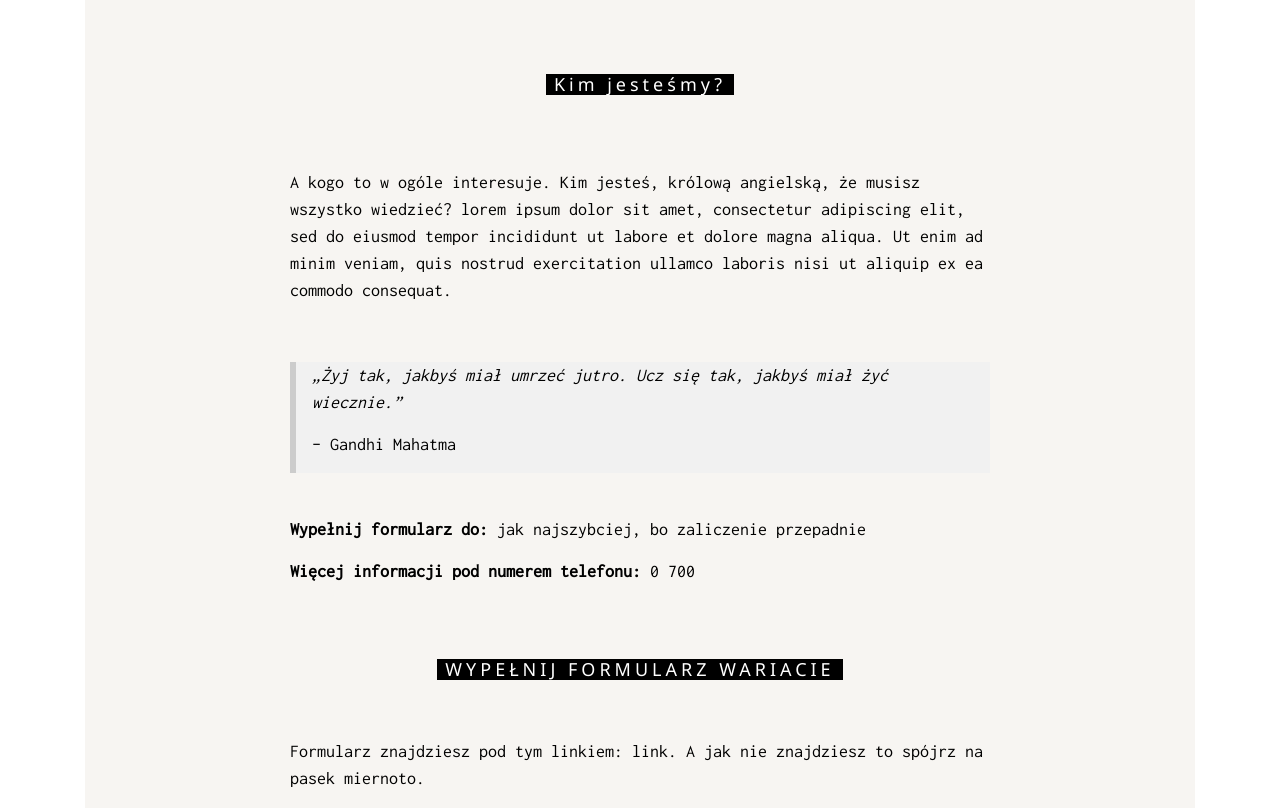
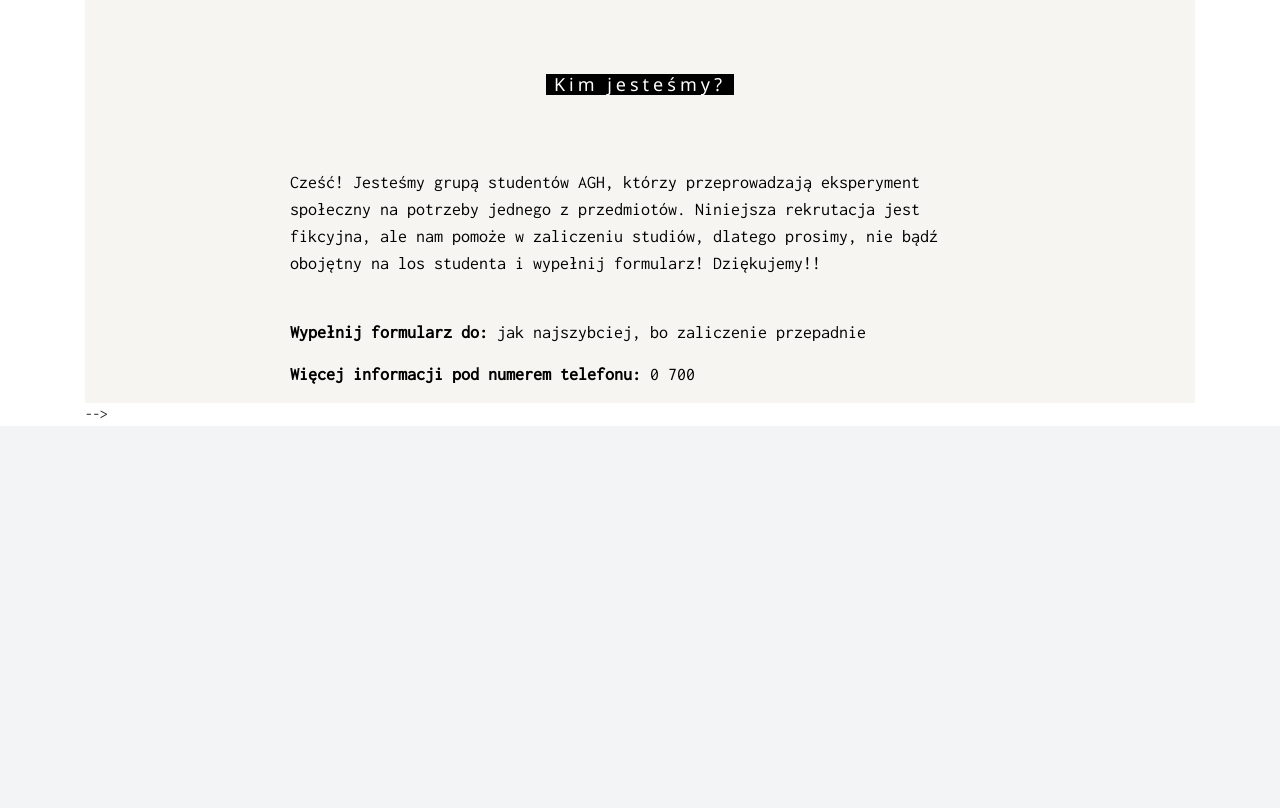
Before and after one commit to apieszka/webapp, a Flask app: page /krok in a window 1280 px wide. Shown: the part 681-1489 px from the top of the page. After the commit the page ends 1099 px from the top, so only its background shows below. Run offline with Flask 2, Linux system fonts and the light colour scheme; some libraries are stand-ins or nearby versions.

Commit message:
Update krok.html
nie wiem

```diff
--- a/unit5.1/unit5.1/templates/krok.html
+++ b/unit5.1/unit5.1/templates/krok.html
@@ -21,28 +21,27 @@
         <div class="w3-content" style="max-width:700px">
             <h5 class="w3-center w3-padding-64"><span class="w3-tag w3-wide">Kim jesteśmy?</span></h5>
 
-            <p>A kogo to w ogóle interesuje. Kim jesteś, królową angielską, że musisz wszystko wiedzieć? lorem ipsum dolor sit amet, consectetur adipiscing elit, sed do eiusmod tempor incididunt ut labore et dolore magna aliqua. Ut enim ad minim veniam,
-                quis nostrud exercitation ullamco laboris nisi ut aliquip ex ea commodo consequat.</p>
+            <p>Cześć! Jesteśmy grupą studentów AGH, którzy przeprowadzają eksperyment społeczny na potrzeby jednego z przedmiotów. Niniejsza rekrutacja jest fikcyjna, ale nam pomoże w zaliczeniu studiów, dlatego prosimy, nie bądź obojętny na los studenta i wypełnij formularz! Dziękujemy!! </p>
             <br>
-            <div class="w3-panel w3-leftbar w3-light-grey">
+            <!--<div class="w3-panel w3-leftbar w3-light-grey">
 
                 <p><i>„Żyj tak, jakbyś miał umrzeć jutro. Ucz się tak, jakbyś miał żyć wiecznie.”</i></p>
                 <p>– Gandhi Mahatma</p>
             </div>
             <br>
-
+-->
             <p><strong>Wypełnij formularz do:</strong> jak najszybciej, bo zaliczenie przepadnie</p>
             <p><strong>Więcej informacji pod numerem telefonu:</strong> 0 700</p>
         </div>
     </div>
 
     <!-- Menu Container -->
-    <div class="w3-container" id="menu">
+    <!--<div class="w3-container" id="menu">
         <div class="w3-content" style="max-width:700px">
 
             <h5 class="w3-center w3-padding-48"><span class="w3-tag w3-wide">WYPEŁNIJ FORMULARZ WARIACIE</span></h5>
             <p>Formularz znajdziesz pod tym linkiem: <a href="#">link</a>. A jak nie znajdziesz to spójrz na pasek miernoto. </p>
-
+-->
 
 
             <!-- Contact/Area Container -->
@@ -58,8 +57,8 @@
                 </div>
             </div> -->
 
-            <!-- End page content -->
+
         </div>
-
+-->
 
         {% endblock %}
```
